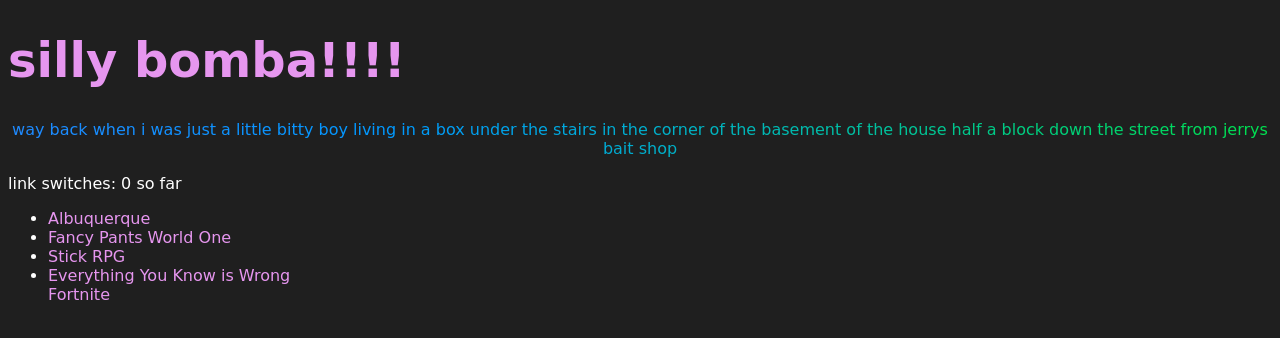
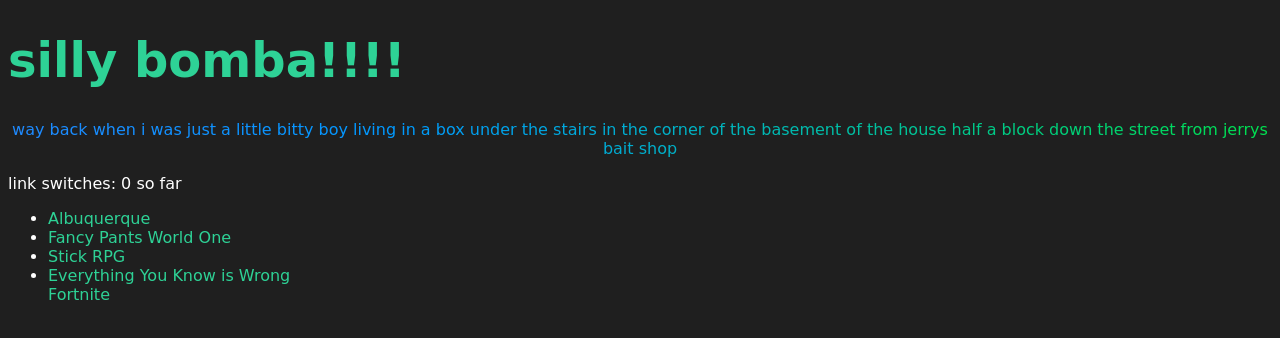
Before and after one commit to goosbn/test, a plain HTML site: page index.html in a window 1280 px wide. Drawn offline with Linux system fonts and the light colour scheme.

Commit message:
Update bomba.css

```diff
--- a/content/css/bomba.css
+++ b/content/css/bomba.css
@@ -13,7 +13,7 @@ a {
     text-decoration-style: solid !important;
     text-decoration-color: inherit !important;
     text-decoration-thickness: auto !important;
-    color: #e696ef;
+    color: #2ed296;
 }
 
 footer {
@@ -21,7 +21,7 @@ footer {
 }
 
 code {
-    color: #e696ef;
+    color: #2ed296;
     font-family: 'Comic Sans', cursive;
     background-color: #0f0f0f;
 }
@@ -42,7 +42,7 @@ code {
 
 #title {
     font-size: 18pt;
-    color: #e696ef;
+    color: #2ed296;
 }
 
 #content {
```
